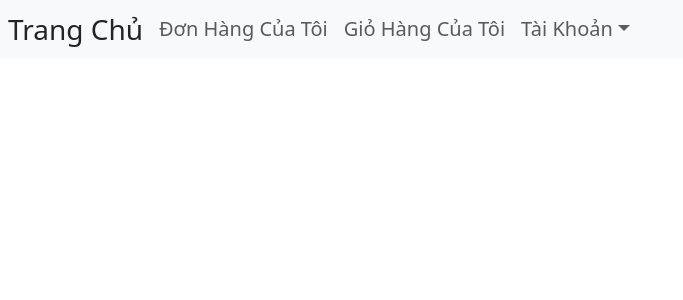
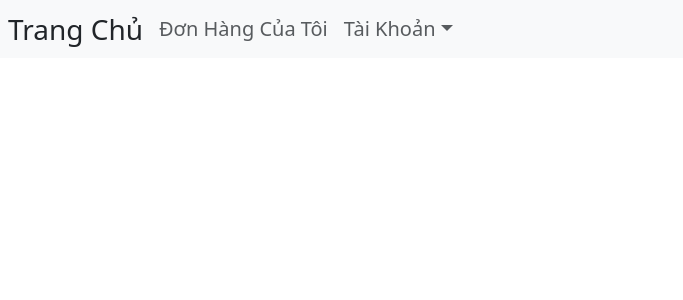
Before and after one commit to minhoa2005/Sell-Laptop-Web, a React (Create React App) app: page /login in a window 1280 px wide. Both pictures are taken after a click on the button "Đăng Nhập". Shown: the top 300 px of the page, without its empty margins (0-683 px from the left). Built offline with nearby package versions, Linux system fonts and the light colour scheme; data requests are answered from the project's data file.

Commit message:
small fix

```diff
--- a/src/Layout/Header.js
+++ b/src/Layout/Header.js
@@ -24,7 +24,7 @@ export default function Header() {
                 {user?.role === 1 && (
                     <>
                         <p className={`fs-5 mb-0 ${current === 'myOrder' ? '' : 'text-muted'}`} style={{ cursor: 'pointer' }} onClick={() => { setCurrent('myOrder') }}>Đơn Hàng Của Tôi</p>
-                        <p className={`fs-5 mb-0 ${current === 'myCart' ? '' : 'text-muted'}`} style={{ cursor: 'pointer' }} onClick={() => { setCurrent('myCart') }}>Giỏ Hàng Của Tôi</p>
+                        {/* <p className={`fs-5 mb-0 ${current === 'myCart' ? '' : 'text-muted'}`} style={{ cursor: 'pointer' }} onClick={() => { setCurrent('myCart') }}>Giỏ Hàng Của Tôi</p> */}
                         <div>
                             <p className=' dropdown-toggle fs-5 mb-0 text-muted' style={{ cursor: 'pointer' }} data-bs-toggle="dropdown" aria-expanded="false">
                                 Tài Khoản
```
Also changed, not shown: src/Pages/User/PersonalInfo.js (added), 1 other file (tests, documents, lock files or other folders).
